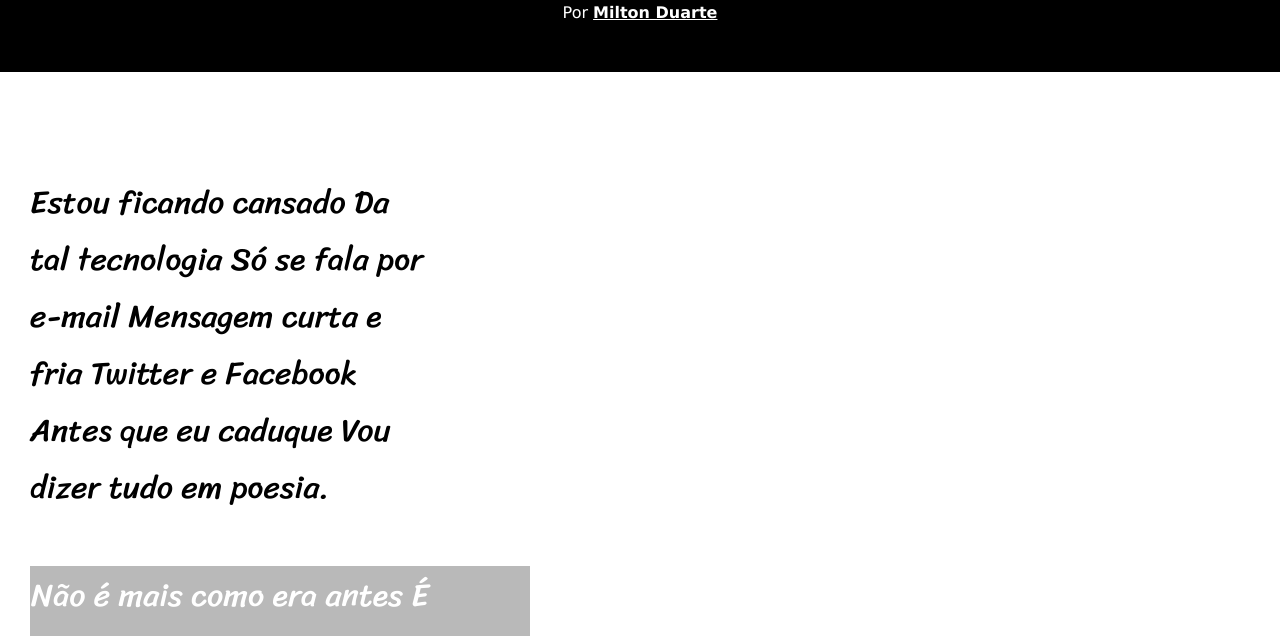
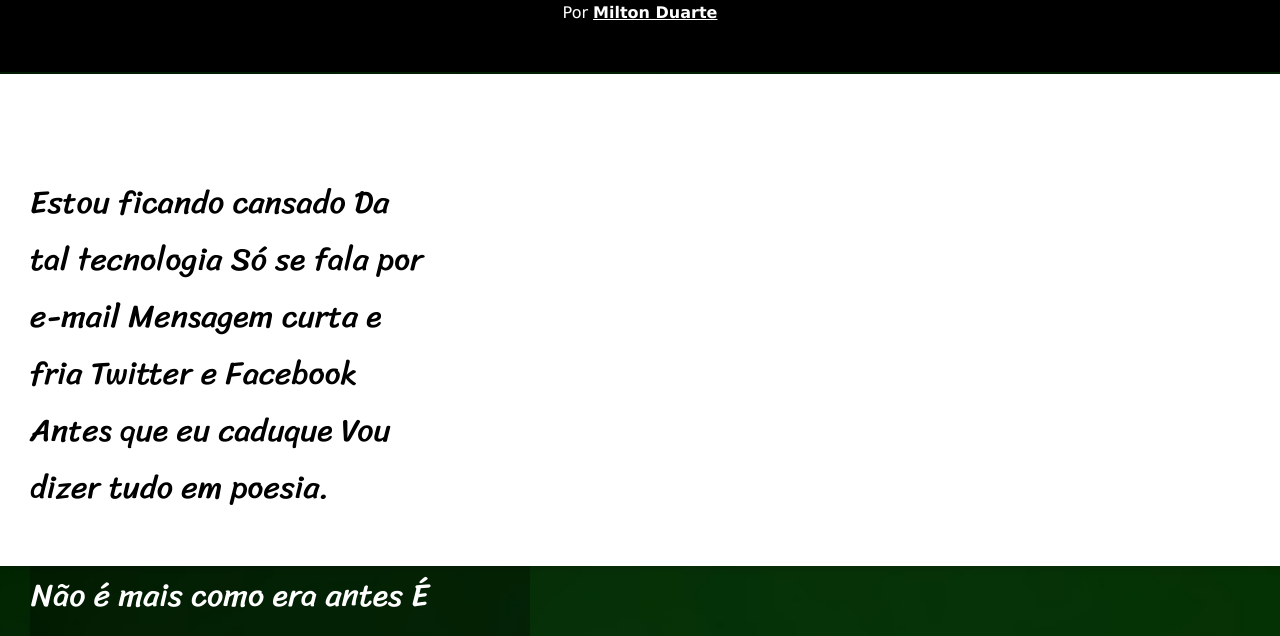
Before and after one commit to Juanbold/html-css, a plain HTML site: page exercícios de revisão/ex011 cordel na raça/index.html in a window 1280 px wide. Shown: the part 150-786 px from the top of the page. Drawn offline with Linux system fonts and the light colour scheme.

Commit message:
add mais algumas coisas

```diff
--- a/exercícios de revisão/ex011 cordel na raça/estilo/style.css
+++ b/exercícios de revisão/ex011 cordel na raça/estilo/style.css
@@ -18,9 +18,9 @@
 body{
      min-height: 100vh;
 
-    background: white url(../imagens/background001.jpg) right center  no-repeat scroll
+    background: white url(../imagens/background001.jpg) top center  no-repeat scroll
     ;
-    background-size: cover3;
+    background-size: cover;
 
     margin-left: 0px;
     margin-right: 0px;
@@ -60,6 +60,7 @@ p>a {
 }
 .normal{
         background-color: white;
+        box-shadow: 0px 2px 9px 0px rgba(0, 0, 0, 0.178);
 }
 div p {
 
```
